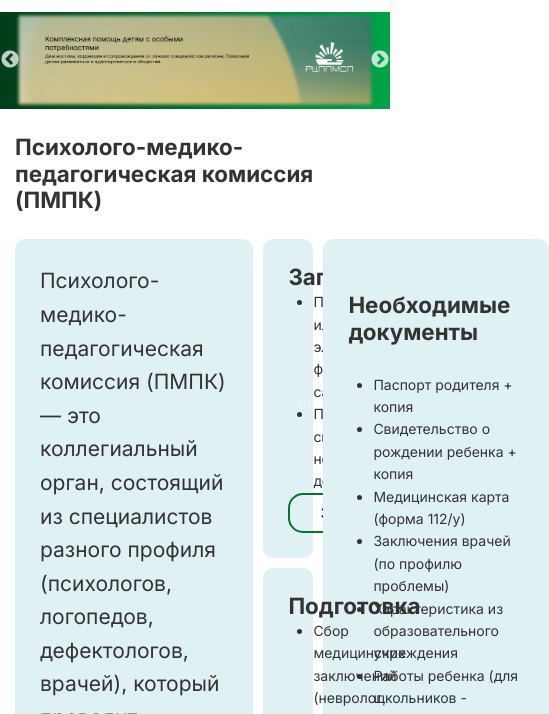
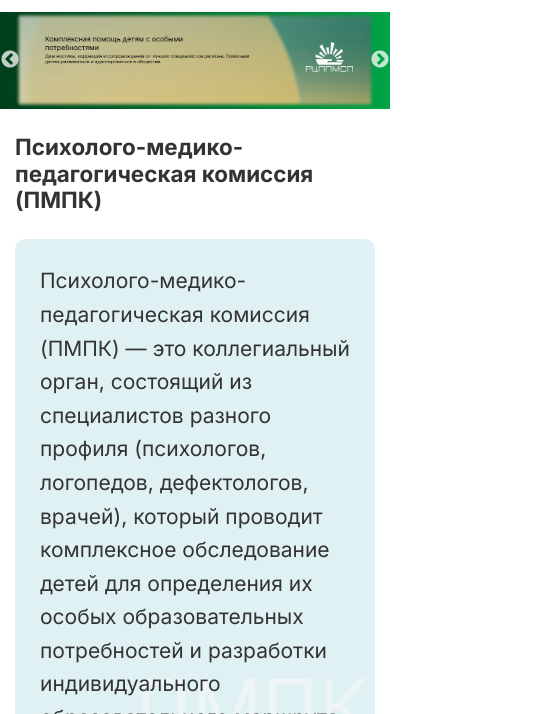
Before and after one commit to LagutaGit/rccpm, a plain HTML site: page pmpk.html in a window 390 px wide. Shown: the part 130-844 px from the top of the page, 549 px wide, since content can reach past the window. Drawn offline with nearby package versions, Linux system fonts and the light colour scheme.

Commit message:
grid-container правки

```diff
--- a/css/media.css
+++ b/css/media.css
@@ -105,6 +105,10 @@
 }
 
 @media (max-width: 768px) {
+  .grid-container{
+    display: block;
+  }
+
   /* Header */
   .contact-info {
     gap: 10px;
```
